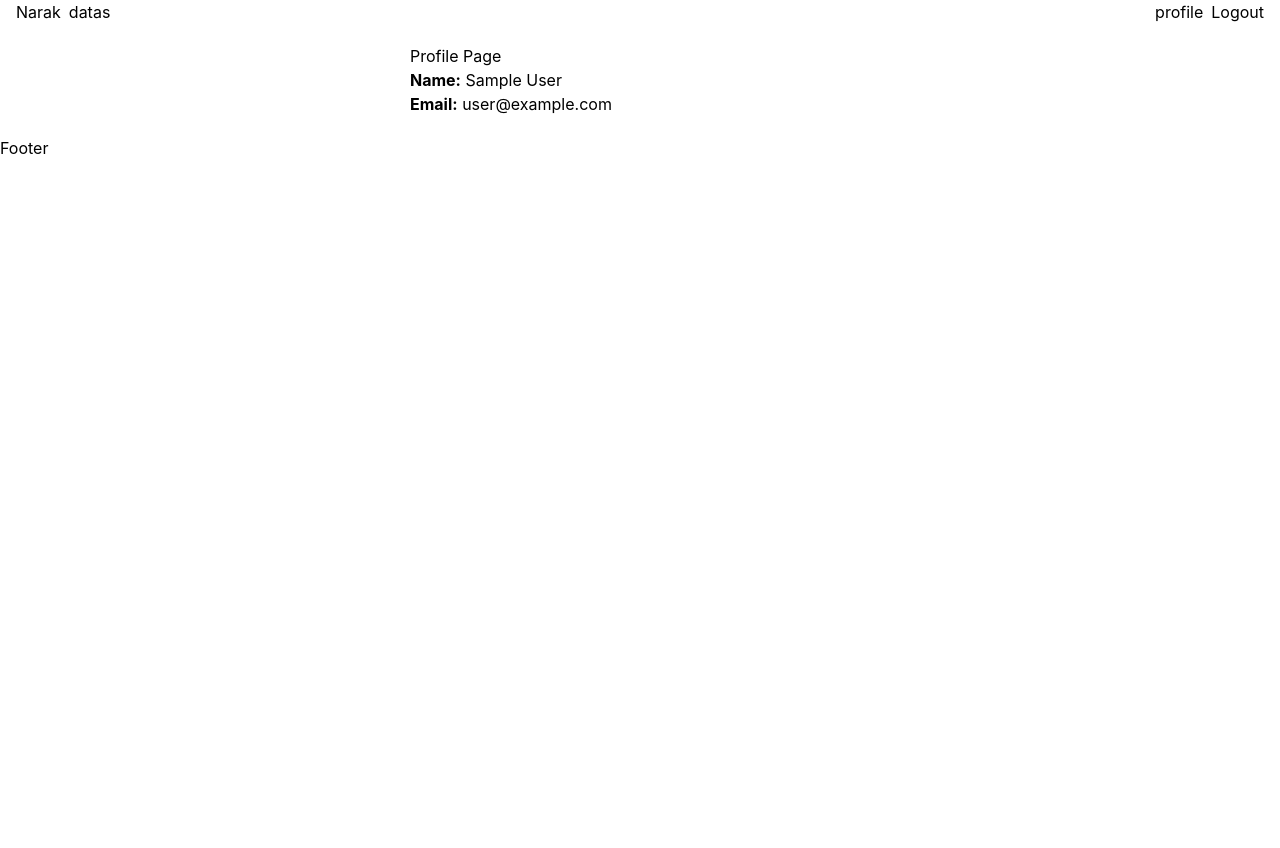
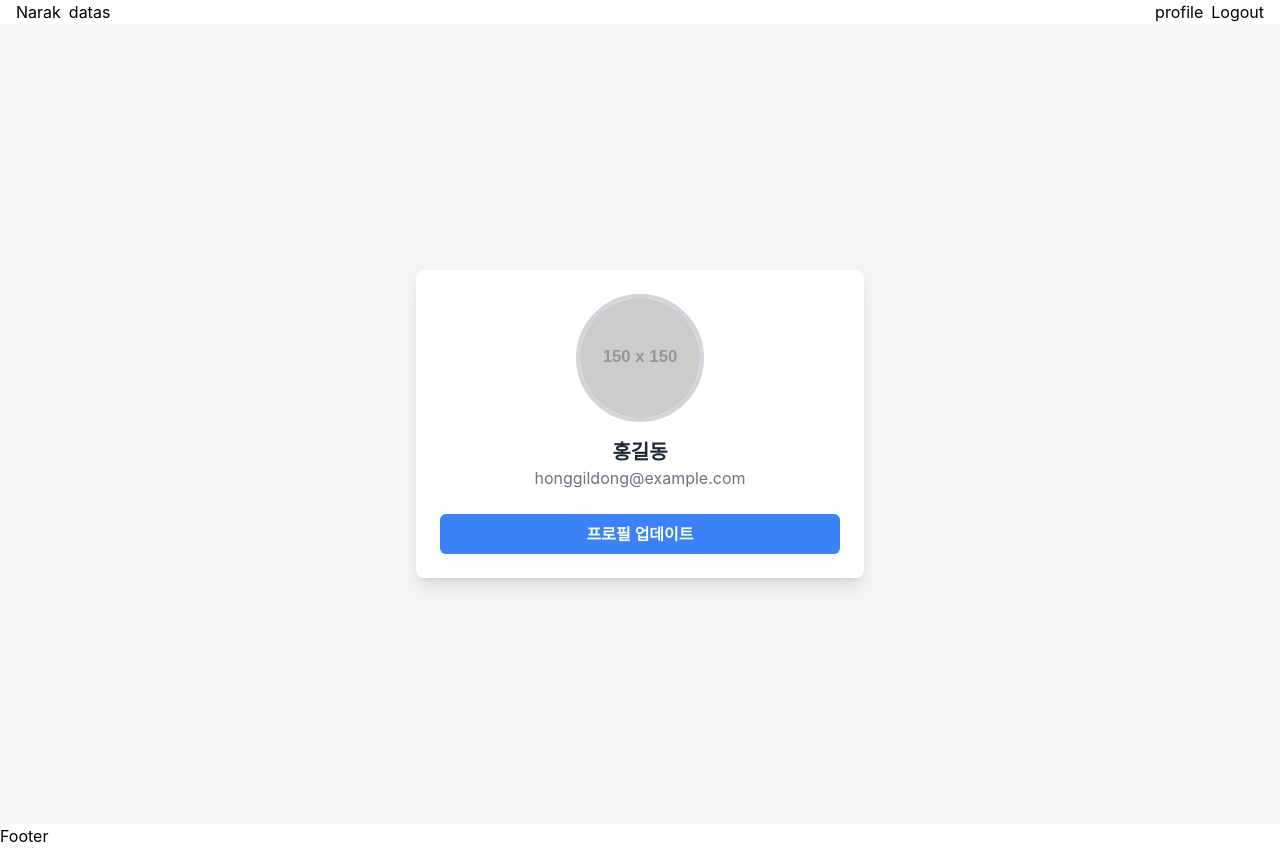
Before and after one commit to Regulus55/narak, a React (Create React App) app: page /profile in a window 1280 px wide. Before the commit the page ends 800 px from the top, so only its background shows below. Built offline with nearby package versions, Linux system fonts and the light colour scheme; no server answers; sample sign-in values are in the browser's storage.

Commit message:
error resolved: auto navigate to login

```diff
--- a/src/hooks/Auth/useGetProfileInfo.tsx
+++ b/src/hooks/Auth/useGetProfileInfo.tsx
@@ -24,7 +24,7 @@
       try {
         return await getProfileInfo();
       } catch (error) {
-        navigate("/login");
+        // navigate("/register");
         throw error;
       }
     },
--- a/src/pages/Auth/Profile.tsx
+++ b/src/pages/Auth/Profile.tsx
@@ -22,13 +22,26 @@
   }
 
   return (
-    <div style={{ padding: "20px", maxWidth: "500px", margin: "0 auto" }}>
-      <h1>Profile Page</h1>
-      <div>
-        <strong>Name:</strong> {user?.displayName}
-      </div>
-      <div>
-        <strong>Email:</strong> {user?.email}
+    <div className="min-h-screen bg-gray-100 flex items-center justify-center">
+      <div className="bg-white shadow-lg rounded-lg max-w-md w-full p-6">
+        <div className="flex justify-center">
+          <img
+            src="https://via.placeholder.com/150"
+            alt="User Profile"
+            className="w-32 h-32 rounded-full border-4 border-gray-300"
+          />
+        </div>
+
+        <div className="text-center mt-4">
+          <h2 className="text-xl font-semibold text-gray-800">홍길동</h2>
+          <p className="text-gray-500">honggildong@example.com</p>
+        </div>
+
+        <div className="mt-6">
+          <button className="w-full py-2 px-4 bg-blue-500 text-white rounded-md font-semibold hover:bg-blue-600 transition">
+            프로필 업데이트
+          </button>
+        </div>
       </div>
     </div>
   );
--- a/src/pages/Datas.tsx
+++ b/src/pages/Datas.tsx
@@ -52,8 +52,18 @@
   }, [stockSearchInput, getSingleStockData]);
 
   return (
-    <div>
-      <h1>Stock Data Search</h1>
+    <div className="min-h-screen bg-gray-100 flex flex-col items-center justify-center p-6">
+      <h1 className="text-3xl font-bold text-gray-800 mb-6">
+        Stock Data Search
+      </h1>
+      <div className="bg-white shadow-md rounded-lg p-6 w-full max-w-md">
+        <form
+          onSubmit={(e) => {
+            e.preventDefault();
+            getSingleStockData(stockSearchInput);
+          }}
+        >
+          <div className="mb-4">
             <input
               type="text"
               value={stockSearchInput}
@@ -63,23 +73,54 @@
                 )
               }
               placeholder="Enter stock symbol (e.g., AAPL)"
+              className="w-full px-4 py-2 border border-gray-300 rounded-lg focus:outline-none focus:ring-2 focus:ring-blue-500"
             />
-      <button onClick={() => getSingleStockData(stockSearchInput)}>
-        Start
+          </div>
+
+          <button
+            onClick={() => getSingleStockData(stockSearchInput)}
+            className="w-full bg-blue-500 text-white py-2 rounded-lg font-semibold hover:bg-blue-600 transition"
+          >
+            Search
           </button>
+        </form>
 
         {singleStockData && (
-        <div>
-          <h3>Stock Data for {stockSearchInput}:</h3>
-          <p>Current Price: {singleStockData.c}</p>
-          <p>High Price: {singleStockData.h}</p>
-          <p>Low Price: {singleStockData.l}</p>
-          <p>Open Price: {singleStockData.o}</p>
-          <p>Previous Close: {singleStockData.pc}</p>
+          <div className="mt-6">
+            <h3 className="text-xl font-semibold text-gray-700 mb-4">
+              Stock Data for {stockSearchInput}:
+            </h3>
+            <div className="space-y-2">
+              <p className="text-gray-600">
+                <span className="font-bold">Current Price:</span> $
+                {singleStockData.c}
+              </p>
+              <p className="text-gray-600">
+                <span className="font-bold">High Price:</span> $
+                {singleStockData.h}
+              </p>
+              <p className="text-gray-600">
+                <span className="font-bold">Low Price:</span> $
+                {singleStockData.l}
+              </p>
+              <p className="text-gray-600">
+                <span className="font-bold">Open Price:</span> $
+                {singleStockData.o}
+              </p>
+              <p className="text-gray-600">
+                <span className="font-bold">Previous Close:</span> $
+                {singleStockData.pc}
+              </p>
+            </div>
           </div>
         )}
 
-      {stockDataError && <div>ERROR : {stockDataError}</div>}
+        {stockDataError && (
+          <div className="mt-6 text-red-500 text-center font-semibold">
+            ERROR: {stockDataError}
+          </div>
+        )}
+      </div>
     </div>
   );
 };
--- a/src/pages/Home.tsx
+++ b/src/pages/Home.tsx
@@ -1,59 +1,5 @@
-import React, { useEffect, useState } from "react";
-import { auth } from "../firebase/firebaseConfig";
-import { useNavigate } from "react-router-dom";
-
-type ProductType = {
-  이름: string;
-  가격: number;
-  // 필요한 다른 필드도 추가
-};
-
 const Home = () => {
-  const [product, setProduct] = useState<ProductType | null>(null);
-  const [loading, setLoading] = useState(true);
-
-  const navigate = useNavigate();
-
-  useEffect(() => {
-    // Firestore에서 'product' 컬렉션에서 '상품1' 문서 가져오기
-    const fetchProduct = async () => {
-      // try {
-      //   console.log("Fetching product...");
-      //   const docRef = firestore.collection("product").doc("상품1");
-      //   const doc = await docRef.get();
-      //   console.log("Document data:", doc.data());
-      //   if (doc.exists) {
-      //     setProduct(doc.data() as ProductType);
-      //   } else {
-      //     console.log("No such document!");
-      //   }
-      // } catch (error) {
-      //   console.error("Error getting document:", error);
-      // } finally {
-      //   setLoading(false);
-      // }
-    };
-
-    // fetchProduct();
-  }, []);
-
-  return (
-    <div>
-      Home
-      {/* <h1>안녕</h1>
-      {loading ? (
-        <p>Loading...</p>
-      ) : product ? (
-        <div>
-          <h2>{product.이름}</h2>
-          <p>{product.가격}</p>
-        </div>
-      ) : (
-        <p>No product found</p>
-      )}
-*/}
-    </div>
-  );
+  return <div>Home</div>;
 };
 
 export default Home;
```
Lines whose indentation alone changed are shown as unchanged.
